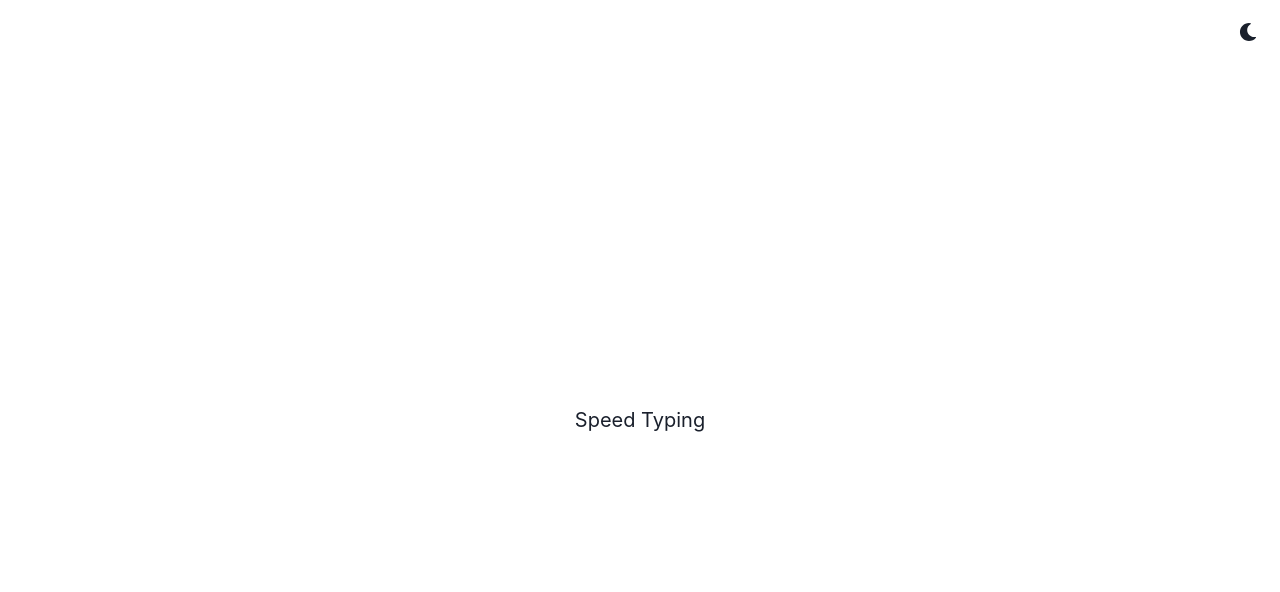
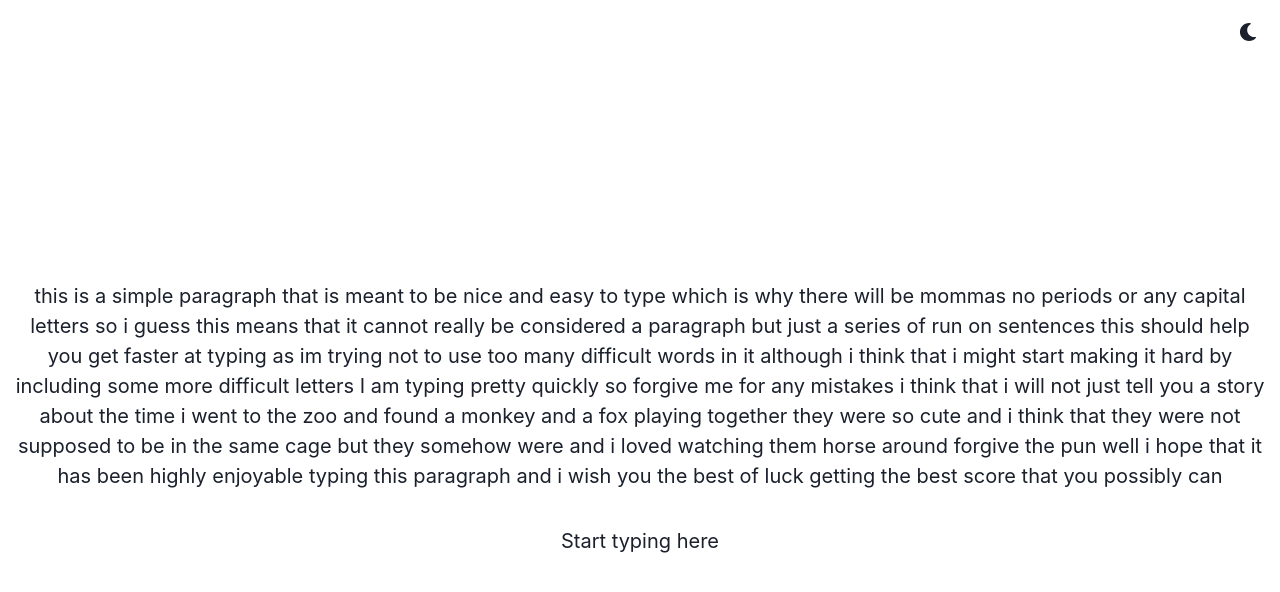
Before and after one commit to stamovm/speed-type, a React (Create React App) app: page / in a window 1280 px wide. Shown: the top 592 px of the page. Built offline with nearby package versions, Linux system fonts and the light colour scheme.

Commit message:
Added a test paragraph and editable text area.

```diff
--- a/src/App.js
+++ b/src/App.js
@@ -6,6 +6,9 @@ import {
   VStack,
   Grid,
   theme,
+  Editable,
+  EditableTextarea,
+  EditablePreview,
 } from '@chakra-ui/react';
 import { ColorModeSwitcher } from './ColorModeSwitcher';
 
@@ -16,7 +19,27 @@ function App() {
         <Grid minH="100vh" p={3}>
           <ColorModeSwitcher justifySelf="flex-end" />
           <VStack spacing={8}>
-            <Text>Speed Typing</Text>
+            <Text>
+              this is a simple paragraph that is meant to be nice and easy to
+              type which is why there will be mommas no periods or any capital
+              letters so i guess this means that it cannot really be considered
+              a paragraph but just a series of run on sentences this should help
+              you get faster at typing as im trying not to use too many
+              difficult words in it although i think that i might start making
+              it hard by including some more difficult letters I am typing
+              pretty quickly so forgive me for any mistakes i think that i will
+              not just tell you a story about the time i went to the zoo and
+              found a monkey and a fox playing together they were so cute and i
+              think that they were not supposed to be in the same cage but they
+              somehow were and i loved watching them horse around forgive the
+              pun well i hope that it has been highly enjoyable typing this
+              paragraph and i wish you the best of luck getting the best score
+              that you possibly can
+            </Text>
+            <Editable defaultValue="Start typing here">
+              <EditablePreview />
+              <EditableTextarea />
+            </Editable>
           </VStack>
         </Grid>
       </Box>
```
